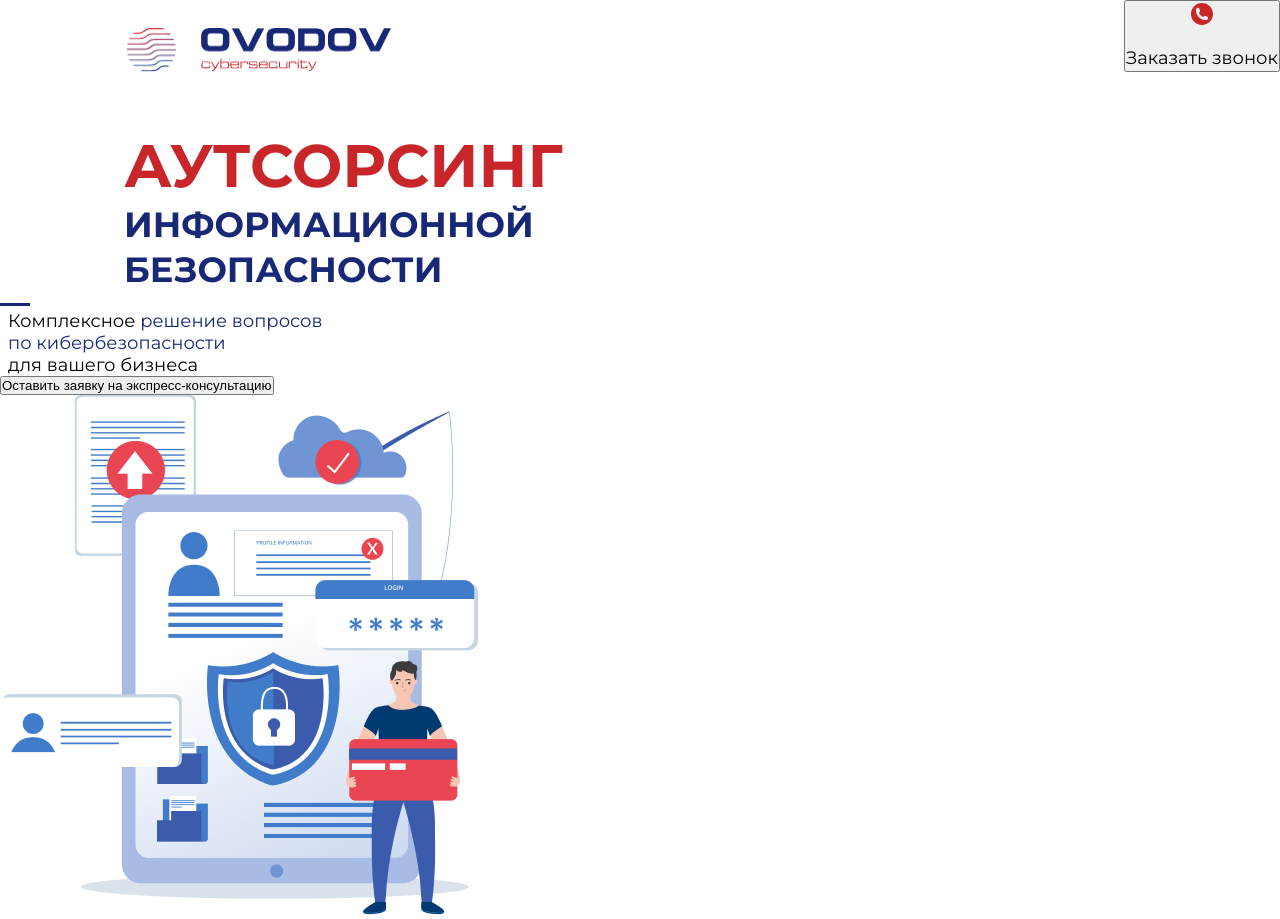
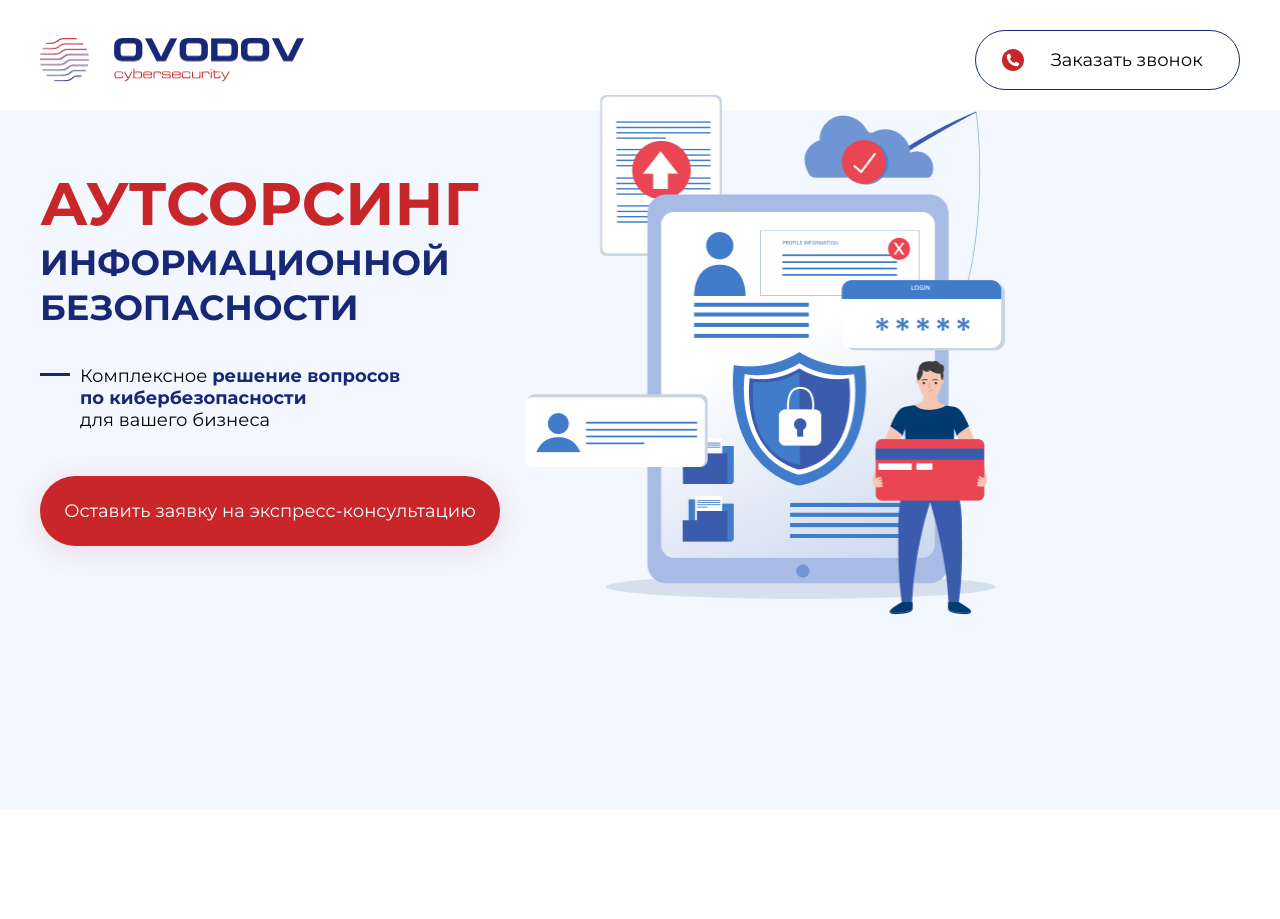
Before and after one commit to torro8/torro8, a plain HTML site: page index.html in a window 1280 px wide. After the commit the page ends 810 px from the top, so only its background shows below. Drawn offline with Linux system fonts and the light colour scheme.

Commit message:
Update style.css

```diff
--- a/style.css
+++ b/style.css
@@ -1,86 +1,106 @@
 @import url('https://fonts.googleapis.com/css2?family=Montserrat:wght@700&family=Ubuntu:ital,wght@0,300;0,400;0,500;0,700;1,300;1,400;1,500;1,700&display=swap');
   @import url('https://fonts.googleapis.com/css2?family=Montserrat:wght@400;700&family=Ubuntu:ital,wght@0,300;0,400;0,500;0,700;1,300;1,400;1,500;1,700&display=swap');
-* {
+
+*, *::after, *::before {
     margin: 0;
     padding: 0;
+    border: 0;
     box-sizing: border-box;
 }
 
-.main-container {
+.wrapper {
+    max-width: 1200px;
+    margin: 0 auto;
+}
+
+.top-top{
+    padding-top: 30px;
     display: flex;
-    justify-content: center;
-    margin: 0 auto;
-    padding: 0 10px;
-}
-.top-container{
-    width: 100vw;
-    display: flex;
-    justify-content: center;
-}
-.top-top{
-    gap: 619px;
-    display: flex;
+    flex-direction: row;
+    align-items: center;
     justify-content: space-between;
 }
+
 .top-logo{
-    margin-top: 28px;
-    margin-left: 127px;
     width: 264px;
     height: 44px;
 }
-.call-us{
-    margin-top: 20px;
-    margin-left: 619px;
+
+.call-us-button {
     display: flex;
-    width: 264px;
+    flex-direction: row;
+    align-items: center;
+    justify-content: space-evenly;
+    width: 265px;
     height: 60px;
     background-color: #ffffff;
     border: 1px solid #182877;
     border-radius: 90px;
 }
+
 .call-us-link{
-    text-wrap: nowrap;
-    margin-top: 19px;
+    margin-right: 10px;
     text-decoration: none;
     font-size: 18px;
     font-family: Montserrat;
     font-weight: 400;
 }
+
 .call-us-svg{
     width: 22px;
     height: 22px;
+}
 
+.start-screen {
+    position: relative;
+    width: 100%;
+    height: 700px;
+    margin-top: 20px;
+    background-color: #F3F7FF;
+    background-size: 100% 100%;
 }
-.container{
-    width: 1400px;
-    height: 800px;
-    background-color: #F3F7FF;
+
+.start-screen__group-img {
+    position: absolute;
+    top: -15px;
+    right: 275px;
+    width: 480px;
+    height: 520px;
+}
+
+.start-screen__subtitle {
+    margin-top: 35px;
+    height: max-content;
     display: flex;
-    justify-content: space-between;
+    flex-direction: row;
+    align-items: start;
 }
+
+.small-line {
+    margin-top: 8px;
+    margin-right: 10px;
+}
+
 .h1{
     font-size: 60px;
     color: #C9262A;
     font-family: Montserrat;
     padding-top: 57px;
-    padding-left: 124px;
 }
 .h2{
     font-size: 35px;
     color: #182877;
     line-height: 45px;
     font-family: Montserrat;
-    padding-left: 124px;
 }
 .h3{
     font-family: Montserrat;
-    padding-left: 124px;
     font-size: 35px;
     color: #182877;
     line-height: 45px;
 }
+
 .p1 {
-    padding-left: 8px;
     max-width: 326px;
     font-family: "Montserrat";
     font-size: 18px;
@@ -89,42 +109,27 @@
     letter-spacing: 0em;
     text-align: left;
 }
-.blue-text{
-    color:
-    #182877;
-}
-/* }
-.main-info-jpg{
-    position: absolute;
-    padding-left: 619px;
-}
-.div-p1{
-    display: flex;
+
+.blue-text {
+    font-weight: 700;
+    color: #182877;
 }
 
-.small-line {
-    width: 30px;
-    height: 3px;
-    padding-left: 127px;
-}
-.application-button{
-
+.application-btn {
     display: flex;
     width: 460px;
     height: 70px;
     background: #C9262A;
     border-radius: 80px;
-    margin-top: 72px;
+    margin-top: 45px;
     align-items: center;
     justify-content: center;
     cursor: pointer;
-    z-index: 2;
-}
-.application{
+    box-shadow: 0 5px 30px 5px rgba(201, 38, 42, 0.1);
+
     text-wrap: nowrap;
     color: #ffffff;
     font-family: Montserrat;
     font-weight: 400;
     font-size: 18px;
-
-} */
+}
```
